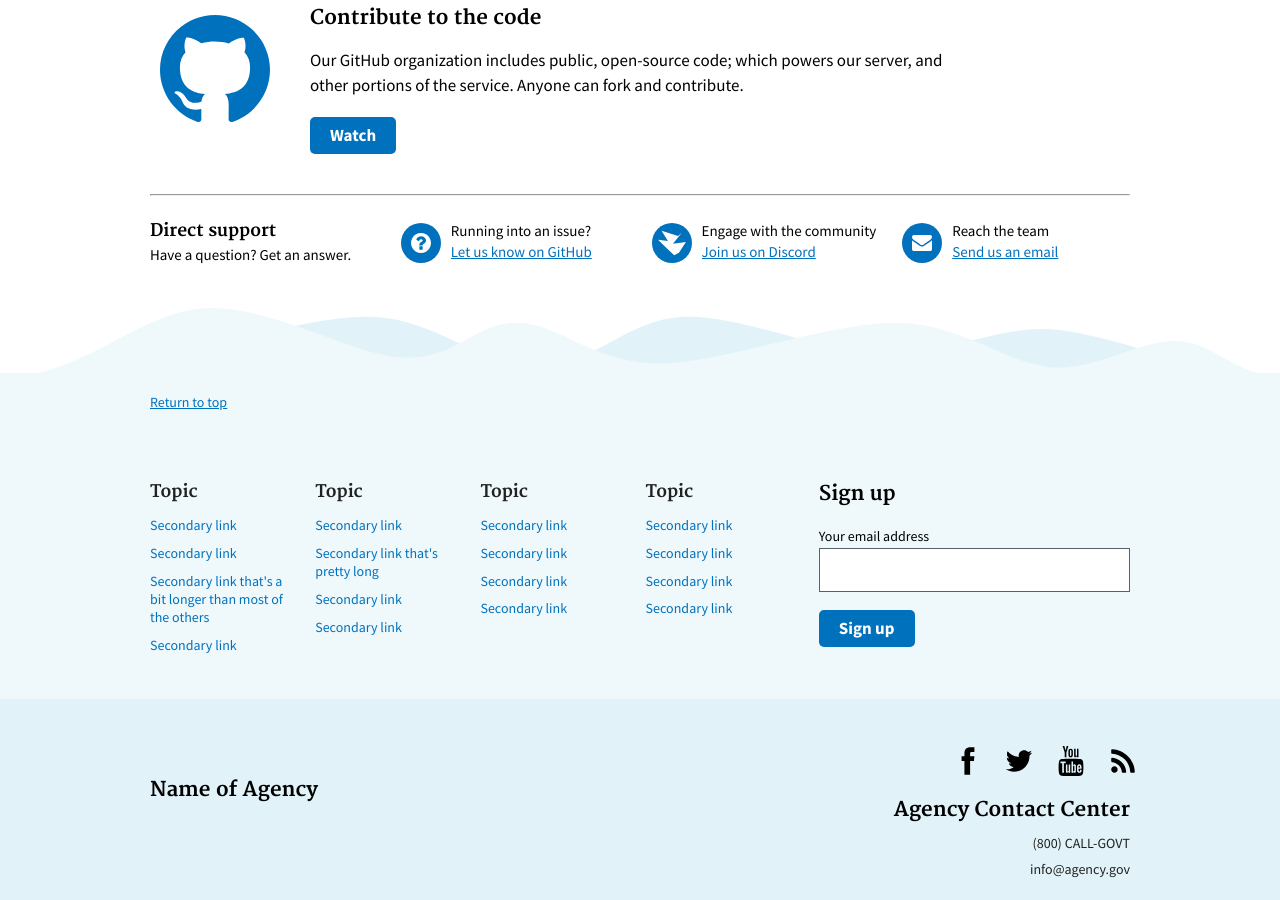
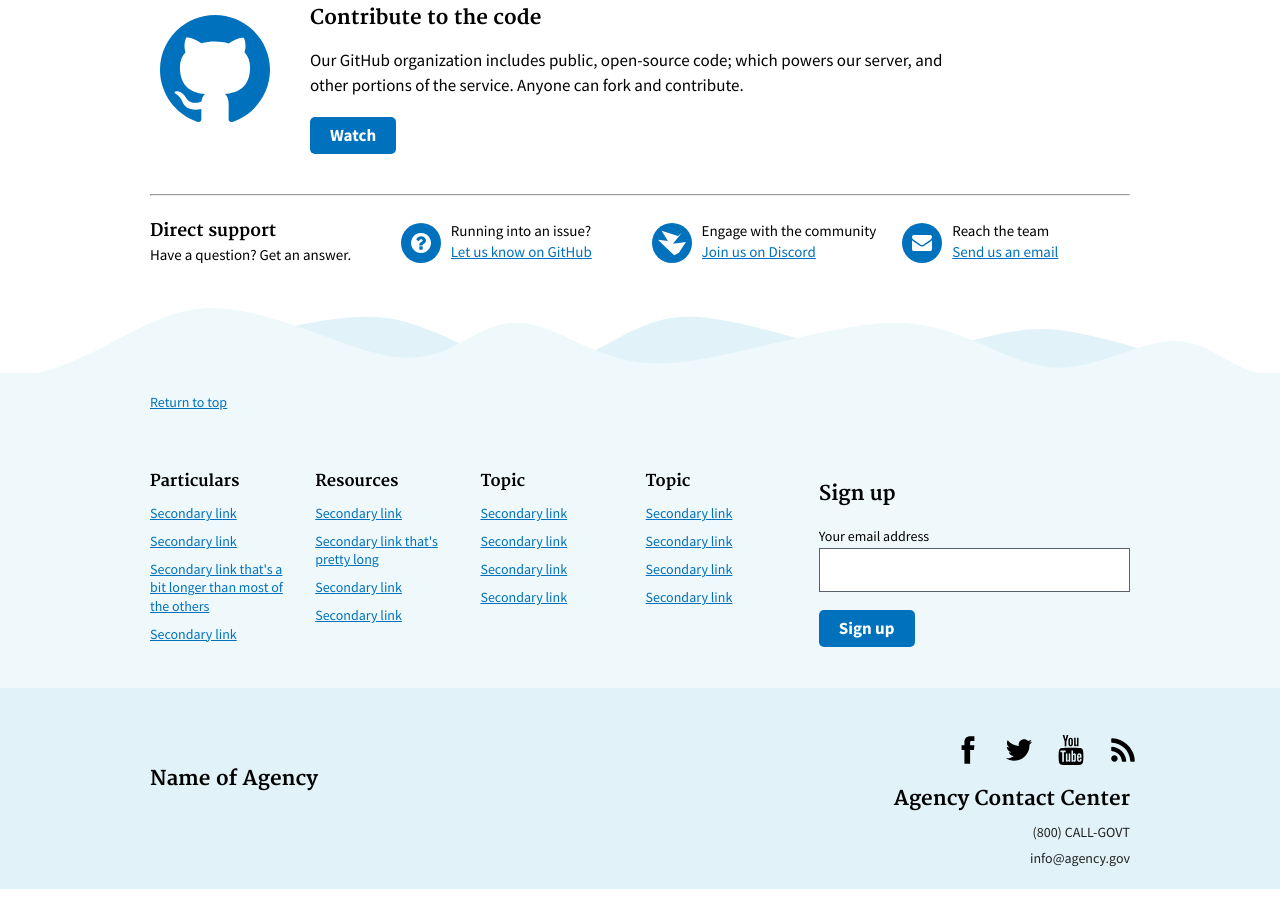
Before and after one commit to serrif/website, a Jekyll site: the page built from main/home.md, in a window 1280 px wide and 900 px high, scrolled down 1497 px. Built offline with Jekyll 4.4.1, drawn with Linux system fonts in a browser that asks for light colours.

Commit message:
Update footer--big.html

```diff
--- a/_includes/components/footer--big.html
+++ b/_includes/components/footer--big.html
@@ -7,36 +7,28 @@
     <div class="usa-grid">
       <nav class="usa-footer-nav usa-width-two-thirds">
         <ul class="usa-unstyled-list usa-width-one-fourth usa-footer-primary-content">
-          <li class="usa-footer-primary-link">
-            <h4>Topic</h4>
-          </li>
+        <h3 style="font-size: 1.6rem; padding-top: 1rem;">Particulars</h3>
           <li class="usa-footer-secondary-link"><a href="javascript:void(0);">Secondary link</a></li>
           <li class="usa-footer-secondary-link"><a href="javascript:void(0);">Secondary link</a></li>
           <li class="usa-footer-secondary-link"><a href="javascript:void(0);">Secondary link that's a bit longer than most of the others</a></li>
           <li class="usa-footer-secondary-link"><a href="javascript:void(0);">Secondary link</a></li>
         </ul>
         <ul class="usa-unstyled-list usa-width-one-fourth usa-footer-primary-content">
-          <li class="usa-footer-primary-link">
-            <h4>Topic</h4>
-          </li>
+        <h3 style="font-size: 1.6rem; padding-top: 1rem;">Resources</h3>
           <li class="usa-footer-secondary-link"><a href="javascript:void(0);">Secondary link</a></li>
           <li class="usa-footer-secondary-link"><a href="javascript:void(0);">Secondary link that's pretty long</a></li>
           <li class="usa-footer-secondary-link"><a href="javascript:void(0);">Secondary link</a></li>
           <li class="usa-footer-secondary-link"><a href="javascript:void(0);">Secondary link</a></li>
         </ul>
         <ul class="usa-unstyled-list usa-width-one-fourth usa-footer-primary-content">
-          <li class="usa-footer-primary-link">
-            <h4>Topic</h4>
-          </li>
+        <h3 style="font-size: 1.6rem; padding-top: 1rem;">Topic</h3>
           <li class="usa-footer-secondary-link"><a href="javascript:void(0);">Secondary link</a></li>
           <li class="usa-footer-secondary-link"><a href="javascript:void(0);">Secondary link</a></li>
           <li class="usa-footer-secondary-link"><a href="javascript:void(0);">Secondary link</a></li>
           <li class="usa-footer-secondary-link"><a href="javascript:void(0);">Secondary link</a></li>
         </ul>
         <ul class="usa-unstyled-list usa-width-one-fourth usa-footer-primary-content">
-          <li class="usa-footer-primary-link">
-            <h4>Topic</h4>
-          </li>
+        <h3 style="font-size: 1.6rem; padding-top: 1rem;">Topic</h3>
           <li class="usa-footer-secondary-link"><a href="javascript:void(0);">Secondary link</a></li>
           <li class="usa-footer-secondary-link"><a href="javascript:void(0);">Secondary link</a></li>
           <li class="usa-footer-secondary-link"><a href="javascript:void(0);">Secondary link</a></li>
```
